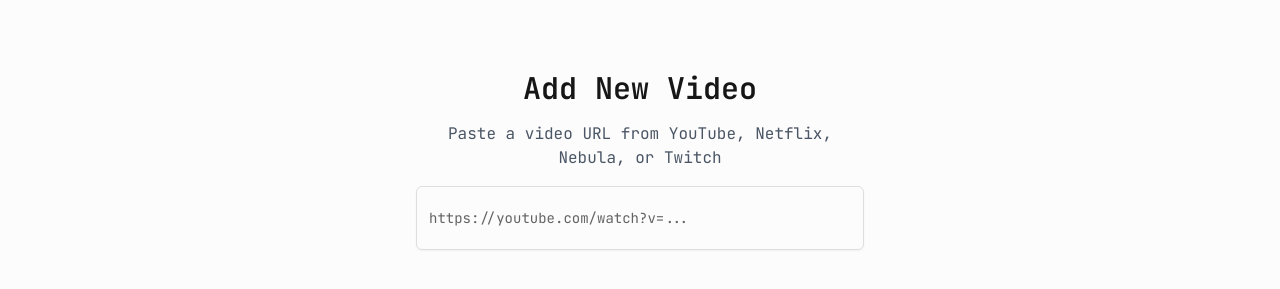
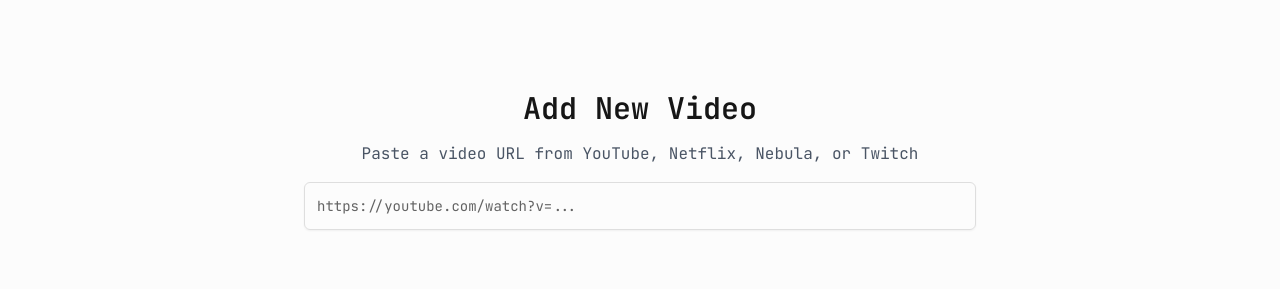
Before and after one commit to wcleeah/vibe-watchlist, a Next.js app: page / in a window 1280 px wide. Shown: the part 385-674 px from the top of the page. Built offline with nearby package versions, Linux system fonts and the light colour scheme; no server answers; the database is empty.

Commit message:
Adjust centering and input size - wider container (max-w-2xl) for longer input, reduce height to h-12

```diff
--- a/components/layout/page-layouts.tsx
+++ b/components/layout/page-layouts.tsx
@@ -8,7 +8,7 @@
 export function CenteredLayout({ children, className }: CenteredLayoutProps) {
   return (
     <div className={`min-h-screen flex items-center justify-center p-4 ${className}`}>
-      <div className="w-full max-w-md space-y-6">
+      <div className="w-full max-w-2xl space-y-6">
         {children}
       </div>
     </div>
--- a/components/video-form/url-input.tsx
+++ b/components/video-form/url-input.tsx
@@ -37,7 +37,7 @@
           value={value}
           onChange={(e) => onChange(e.target.value)}
           className={cn(
-            "w-full h-16 text-base",
+            "w-full h-12 text-base",
             showValidation && isValid && "border-green-500 focus:border-green-500",
             showValidation && !isValid && "border-orange-500 focus:border-orange-500",
             className
```
